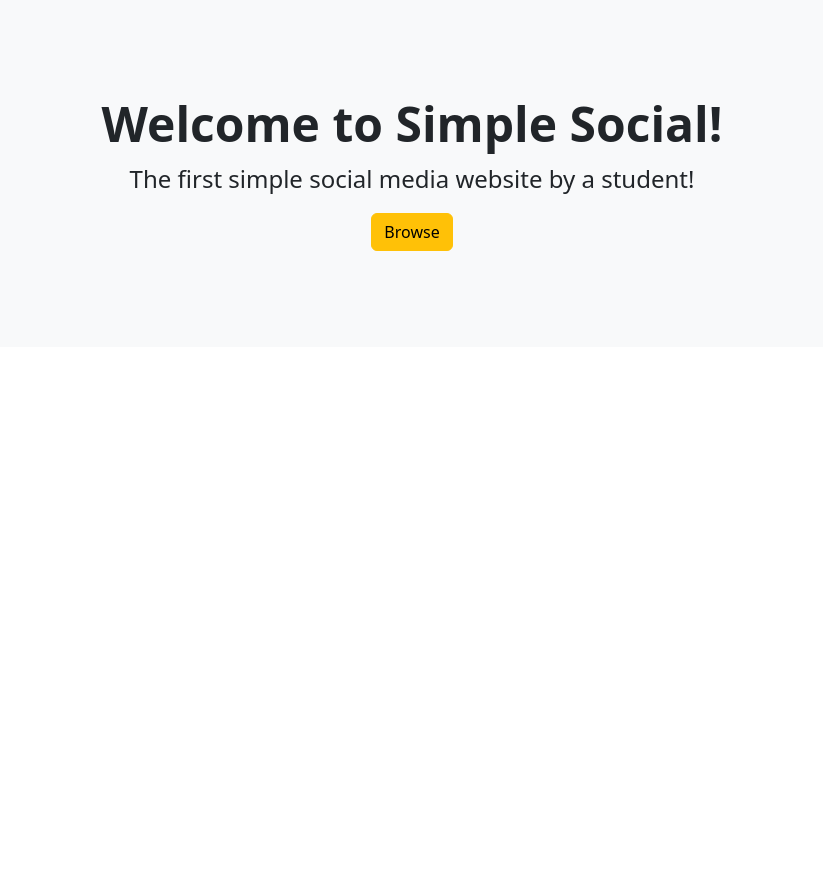
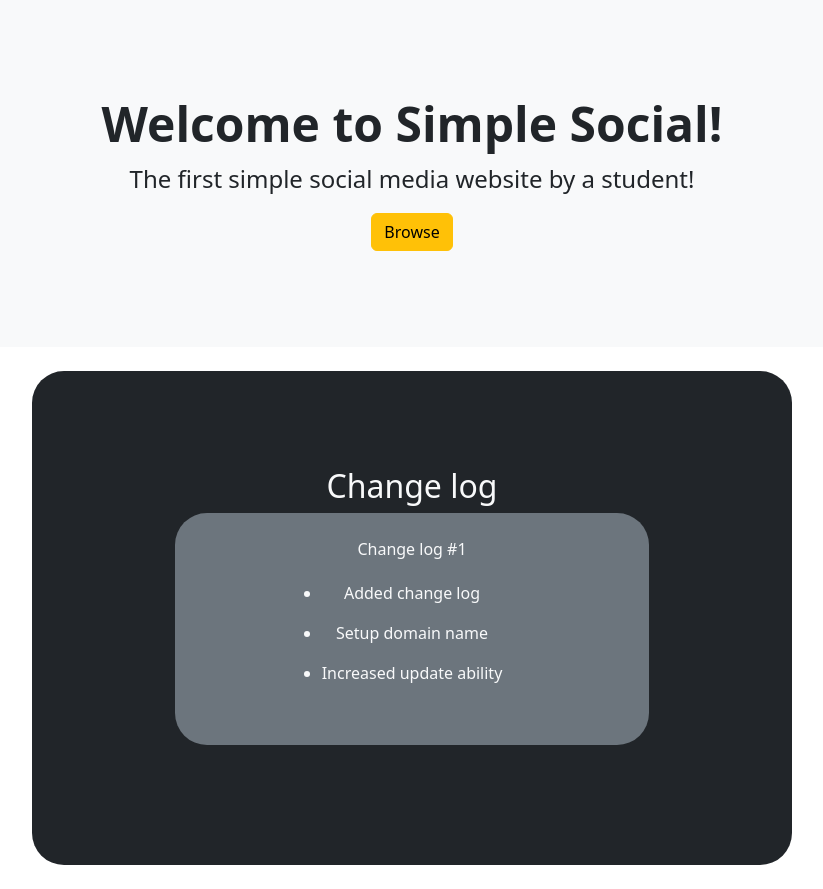
Before and after one commit to LostPython1192/socialweb, a Django app: page / in a window 1280 px wide. Shown: the part 57-946 px from the top of the page, without its empty margins (228-1051 px from the left). Before the commit the page ends 308 px from the top, so only its background shows below. Run offline with Django 4.2, Linux system fonts and the light colour scheme; some libraries are stand-ins or nearby versions.

Commit message:
changelog-add-changelog

```diff
--- a/templates/index.html
+++ b/templates/index.html
@@ -15,6 +15,38 @@
     </div>
   </div>
 
+<div class="row d-flex justify-content-center">
+
+  <div class="p-5 mb-4 bg-dark rounded-5 col-md-8">
+    <div class="container-md py-5 text-light text-center">
+
+      <h2>Change log</h2>
+
+      <div class="row d-flex justify-content-center">
+
+
+        <div class="col-md-9 rounded">
+          <div class="p-4 mb-4 container bg-secondary text-center text-light rounded-5 ">
+            <p>Change log #1</p>
+
+            <div class="d-flex justify-content-center text-center">
+
+              <ul class="p-1">
+                <li><p>Added change log</p></li>
+                <li><p>Setup domain name</p></li>
+                <li><p>Increased update ability</p></li>
+              </ul>
+            </div>
+          </div>
+        </div>
+      </div>
+    </div>
+  </div>
+</div>
+
+
+
+
 
 
 
```
